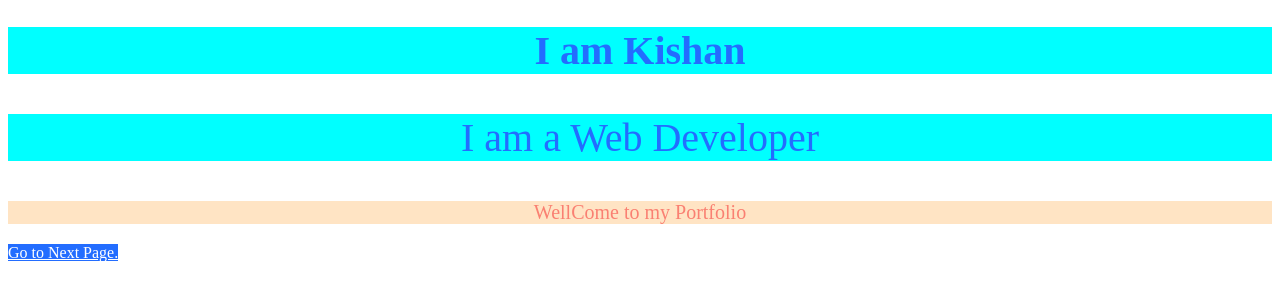
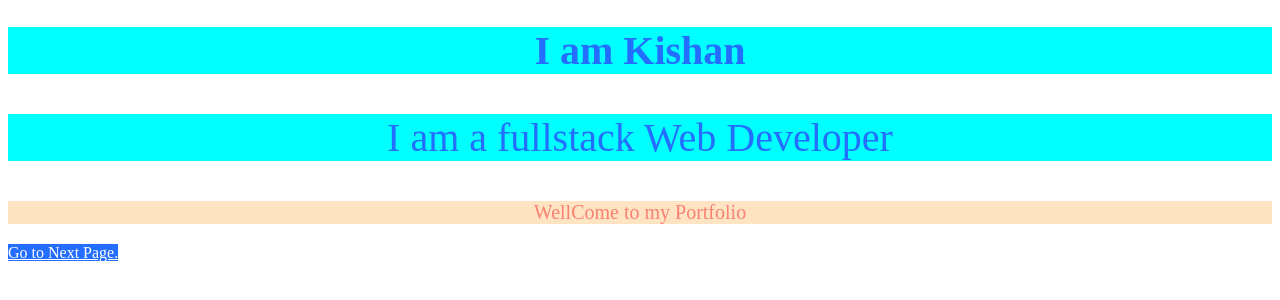
Before and after one commit to kihan2518B/Test1, a plain HTML site: page index.html in a window 1280 px wide. Drawn offline with Linux system fonts and the light colour scheme.

Commit message:
Next changes.

```diff
--- a/index.html
+++ b/index.html
@@ -11,7 +11,7 @@
 <body>
     <div>
         <h1 id="name" class="name">I am Kishan</h1>
-        <p class="name">I am a Web Developer</p>
+        <p class="name">I am a fullstack Web Developer</p>
         <p class="wellcome">WellCome to my Portfolio</p>
 
         <a href="project.html" class="btn">Go to Next Page.</a>
```
